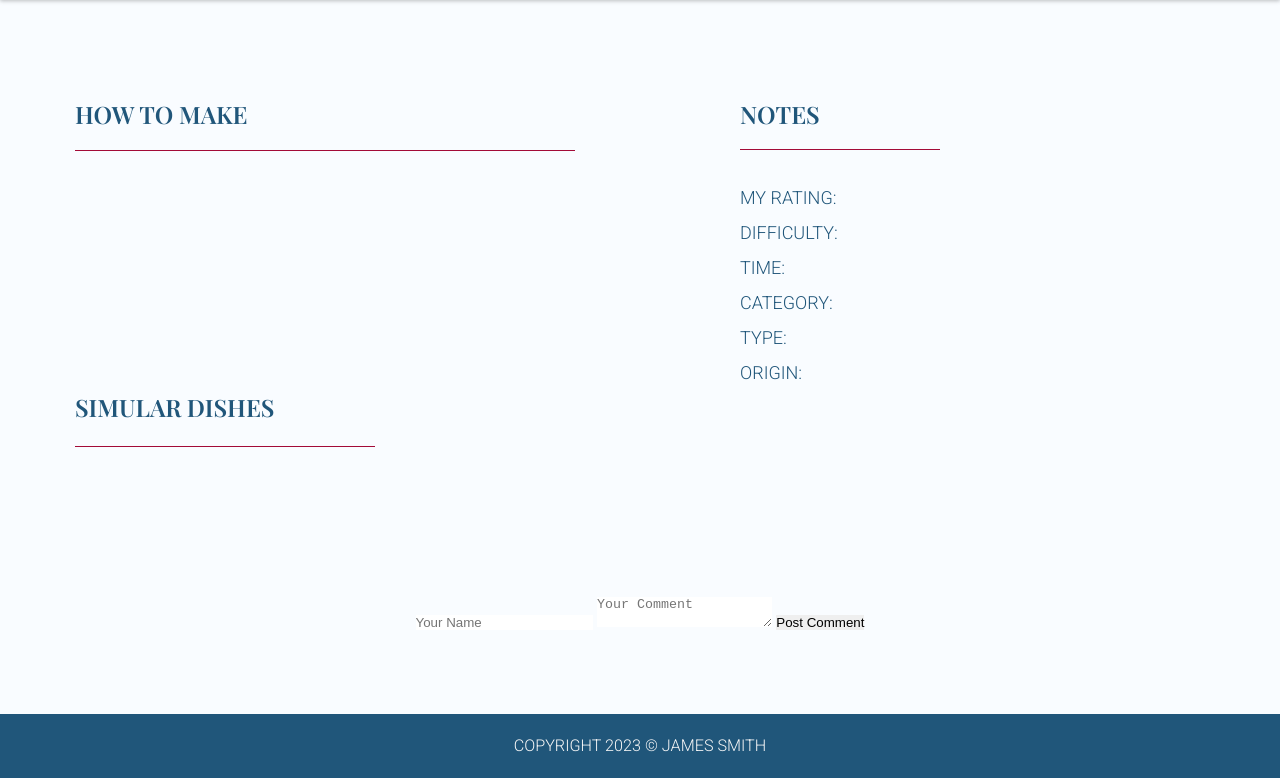
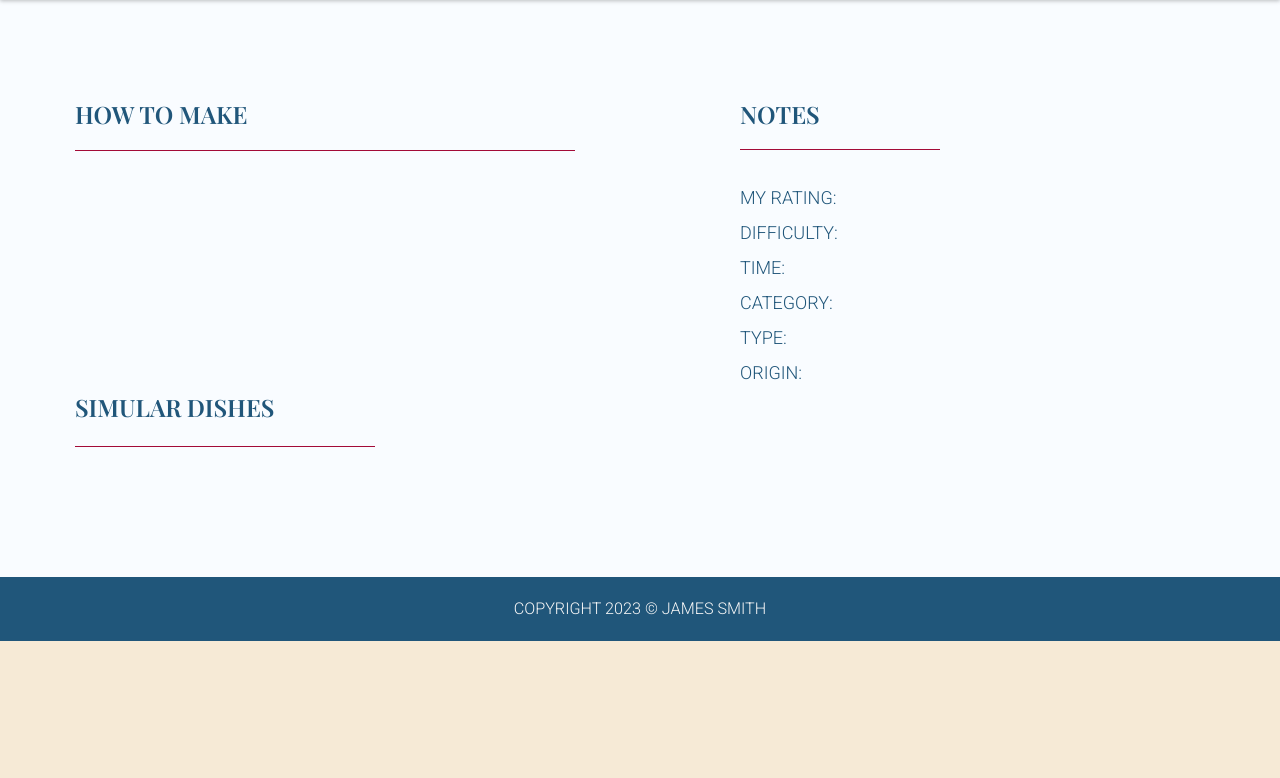
Before and after one commit to Tinberg/James-Smith-food-blog-, a plain HTML site: page html/recipe.html in a window 1280 px wide. Shown: the part 244-1022 px from the top of the page. After the commit the page ends 885 px from the top, so only its background shows below. Drawn offline with nearby package versions, Linux system fonts and the light colour scheme.

Commit message:
Update recipe.html

```diff
--- a/html/recipe.html
+++ b/html/recipe.html
@@ -75,12 +75,7 @@
             <!--Enlarged img modal-->
             <div id="imageModal" class="modal w-100">
               <span class="close"><i class="fa-solid fa-x fa-beat"></i></span>
-              <img
-                class="modal-content"
-                id="enlargedImage"
-                src="#"
-                alt="Desciption of the image"
-              />
+              <img class="modal-content" id="enlargedImage" src="#" alt="Desciption of the image">
             </div>
             <div class="content-img">
               <!-- Figure,img and figcaption from API, JS -->
@@ -192,24 +187,6 @@
             <!--Post from JS and API-->
           </div>
         </section>
-        <section>
-          <form id="commentForm">
-            <input
-              type="text"
-              id="commentName"
-              placeholder="Your Name"
-              required
-            />
-            <textarea
-              id="commentContent"
-              placeholder="Your Comment"
-              required
-            ></textarea>
-            <button type="submit">Post Comment</button>
-          </form>
-
-        </section>
-        <div id="commentsContainer"></div>
       </main>
       <footer class="flex center">
         <p>COPYRIGHT 2023 © JAMES SMITH</p>
```
